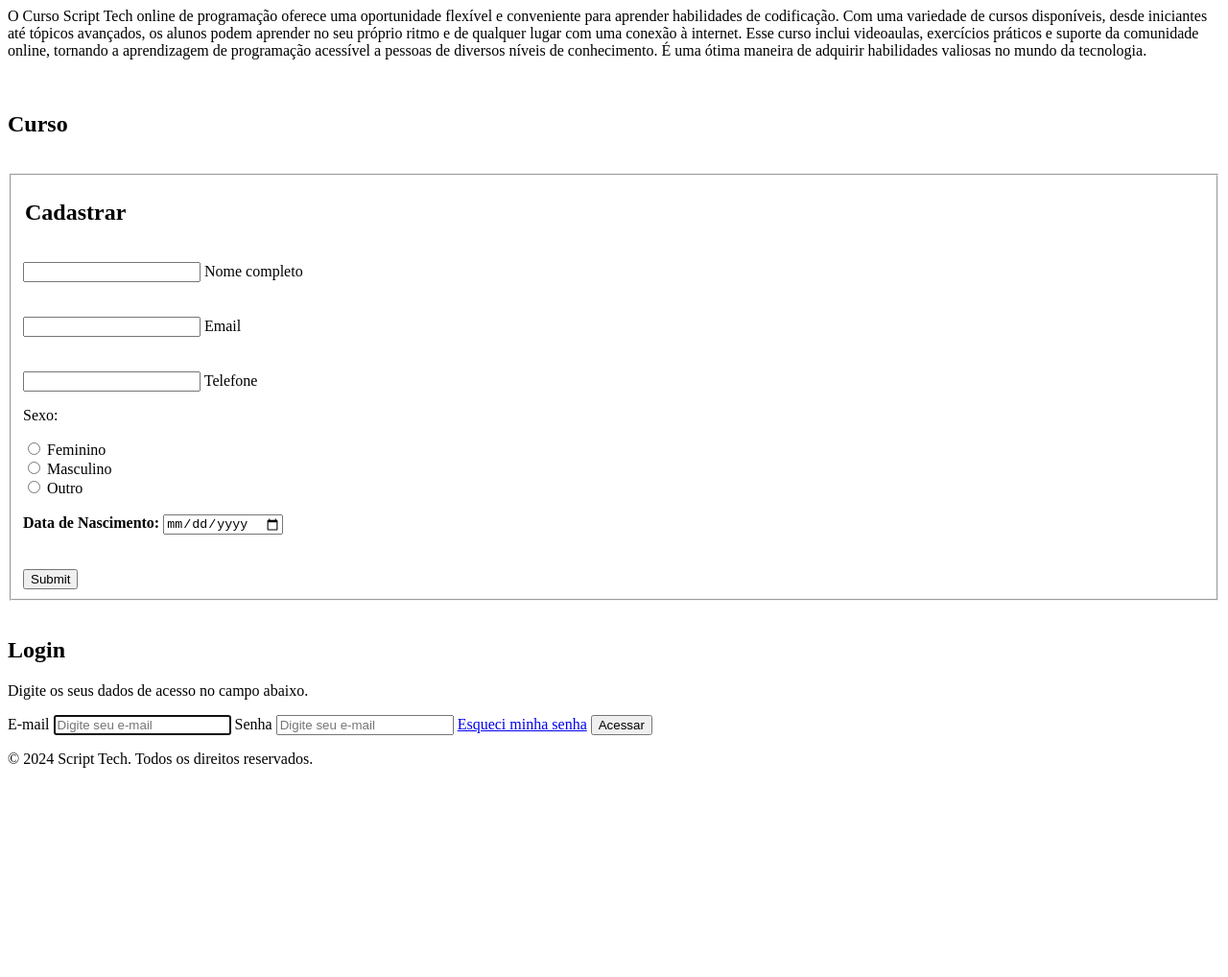
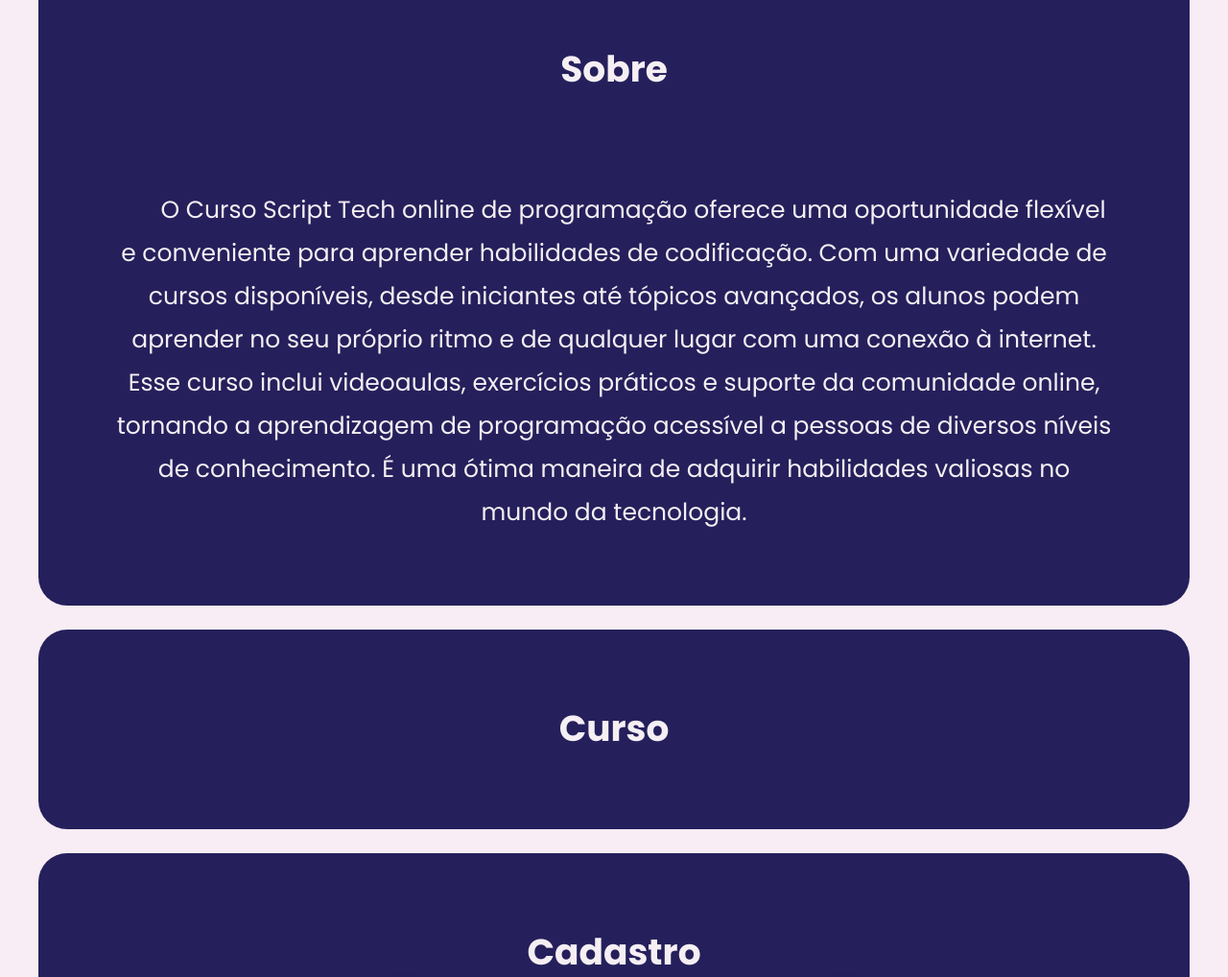
Before and after one commit to lucasvazevedo/Front-Cursos, a plain HTML site: page index.html in a window 1280 px wide. Shown: the part 1067-2085 px from the top of the page at 96% size. Before the commit the page ends 1883 px from the top, so only its background shows below. Drawn offline with Linux system fonts and the light colour scheme.

Commit message:
feat: reorder html tags for default use

```diff
--- a/index.html
+++ b/index.html
@@ -4,12 +4,7 @@
 <head>
     <meta charset="UTF-8">
     <meta name="viewport" content="width=device-width, initial-scale=1.0">
-    <!--
-      -- alterado o preconnect para o preload conforme a documentacao MDN
-      -- https://developer.mozilla.org/docs/Web/HTML/Element/link#Attributes
-      -- para carregar as fontes e os estilos antes da renderizacao da pagina
-    -->
-    <link rel="preload" as ="style" href="css/styles.css">
+    <link rel="stylesheet" href="css/styles.css">
     <title>Curso Script Tech</title>
 </head>
 
@@ -19,9 +14,7 @@
         <div class="interface">
             <div class="flex">
                 <div class="logo">
-                    <a href="#">
-                        <img src="img/logo-main.png" alt="Logo" title="Logo">
-                    </a>
+                  <img src="img/logo-main.png" alt="Logo" title="Logo">
                 </div><!--logo-->
                 <nav class="menu-desktop">
                     <ul>
@@ -36,15 +29,15 @@
         </div><!--interface-->
     </header>
     <main>
-        <section>
+    <section id="banner">
             <div class="banner">
                 <a href="#">
                     <img src="img/banner.png" alt="Seja um programador" title="Seja um Programador">
                 </a>
             </div><!--benner-->
         </section>
-    </main>
-    <section id="sobre">
+        <br>
+    <section class="areaSection" id="sobre">
         <h2>Sobre</h2>
         <br>
         <p>
@@ -58,7 +51,7 @@
         </p>
     </section><!--Fim de Banner-->
     <br>
-    <section id="curso">
+    <section id="curso" class="areaSection">
         <div>
             <h2>Curso</h2>
             <div class="video-grid">
@@ -71,67 +64,44 @@
         </div>
     </section>
     <br>
-    <section id="cadastro"><!--Inicio do cadastro-->
-            <div class="box">
-                <form action="">
-                    <fieldset>
-                        <h2>
-                            <legend><b>Cadastrar</b></legend>
-                        </h2>
-                        <br>
-                        <div class="inputBox">
-                            <input type="text" name="nome" id="nome" class="inputUser" required>
-                            <label for="nome" class="labelInput">Nome completo</label>
-                        </div>
-                        <br><br>
-                        <div class="inputBox">
-                            <input type="text" name="email" id="email" class="inputUser" required>
-                            <label for="email" class="labelInput">Email</label>
-                        </div>
-                        <br><br>
-                        <div class="inputBox">
-                            <input type="tel" name="telefone" id="telefone" class="inputUser" required>
-                            <label for="telefone" class="labelInput">Telefone</label>
-                        </div>
-                        <p>Sexo:</p>
-                        <input type="radio" id="feminino" name="genero" value="feminino" required>
-                        <label for="feminino">Feminino</label>
-                        <br>
-                        <input type="radio" id="masculino" name="genero" value="masculino" required>
-                        <label for="masculino">Masculino</label>
-                        <br>
-                        <input type="radio" id="outro" name="genero" value="outro" required>
-                        <label for="outro">Outro</label>
-                        <br><br>
-                        <label for="data_nascimento"><b>Data de Nascimento:</b></label>
-                        <input type="date" name="data_nascimento" id="data_nascimento" required>
-                        <br><br><br>
-                        <input type="submit" name="submit" id="submit">
-                    </fieldset>
-                </form>
-            </div>
-    </section><!--Fim de Cadastro-->
-    <br>
-    <section id="login"><!--Incio de Login-->
-        <div class="page">
-            <form method="POST" class="formLogin">
-                <h1>Login</h1>
+    <!-- Inicio cadastro -->
+    <section id="login" class="areaSection">
+      <h2>Cadastro</h2>
+        <div class="pageForm">
+            <form method="POST">
+                <p>Digite os seus dados para cadastro abaixo:</p>
+                <label for="name">Nome</label>
+                <input type="text" placeholder="Digite seu nome" autofocus="true" />
+                <label for="email">E-mail</label>
+                <input type="email" placeholder="Digite seu e-mail" autofocus="true" />
+                <label for="text">WhatsApp</label>
+                <input type="text" placeholder="Digite seu telefone" />
+                <input type="submit" value="Cadastrar" class="btn" />
+            </form>
+        </div>
+        <!--Fim de Cadastro-->
+    </section>
+    <br />
+    <!--Incio de Login-->
+    <section id="login" class="areaSection">
+      <h2>Login</h2>
+        <div class="pageForm">
+            <form method="POST">
                 <p>Digite os seus dados de acesso no campo abaixo.</p>
                 <label for="email">E-mail</label>
                 <input type="email" placeholder="Digite seu e-mail" autofocus="true" />
                 <label for="password">Senha</label>
-                <input type="password" placeholder="Digite seu e-mail" />
+                <input type="password" placeholder="Digite sua senha" />
                 <a href="/">Esqueci minha senha</a>
                 <input type="submit" value="Acessar" class="btn" />
             </form>
         </div> <!--Fim de Login-->
-
+    </section>
+    <br/>
+    <section id="comentarios">
     </section>
 
-    <section id="comentarios">
-
-    </section>
-
+</main>
     <footer>
         <!-- Rodapé -->
         <p>&copy; 2024 Script Tech. Todos os direitos reservados.</p>
```
